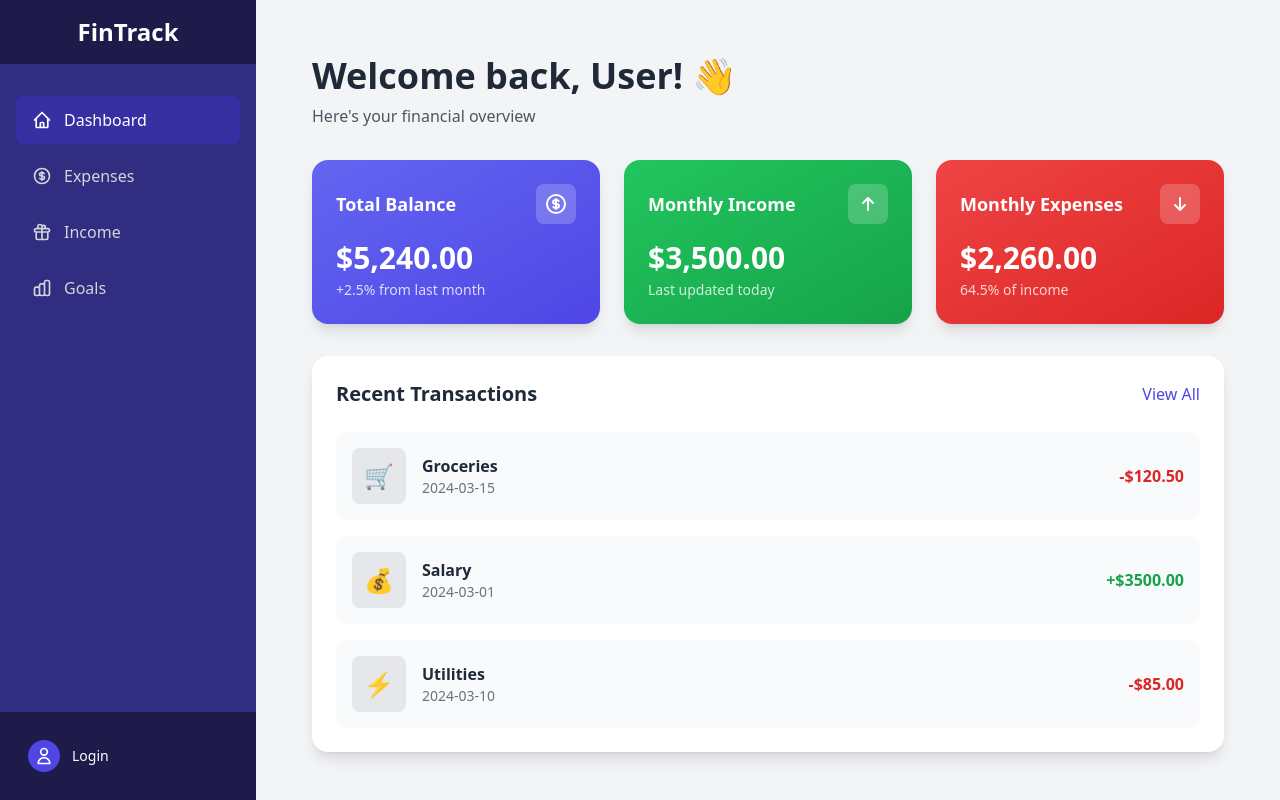
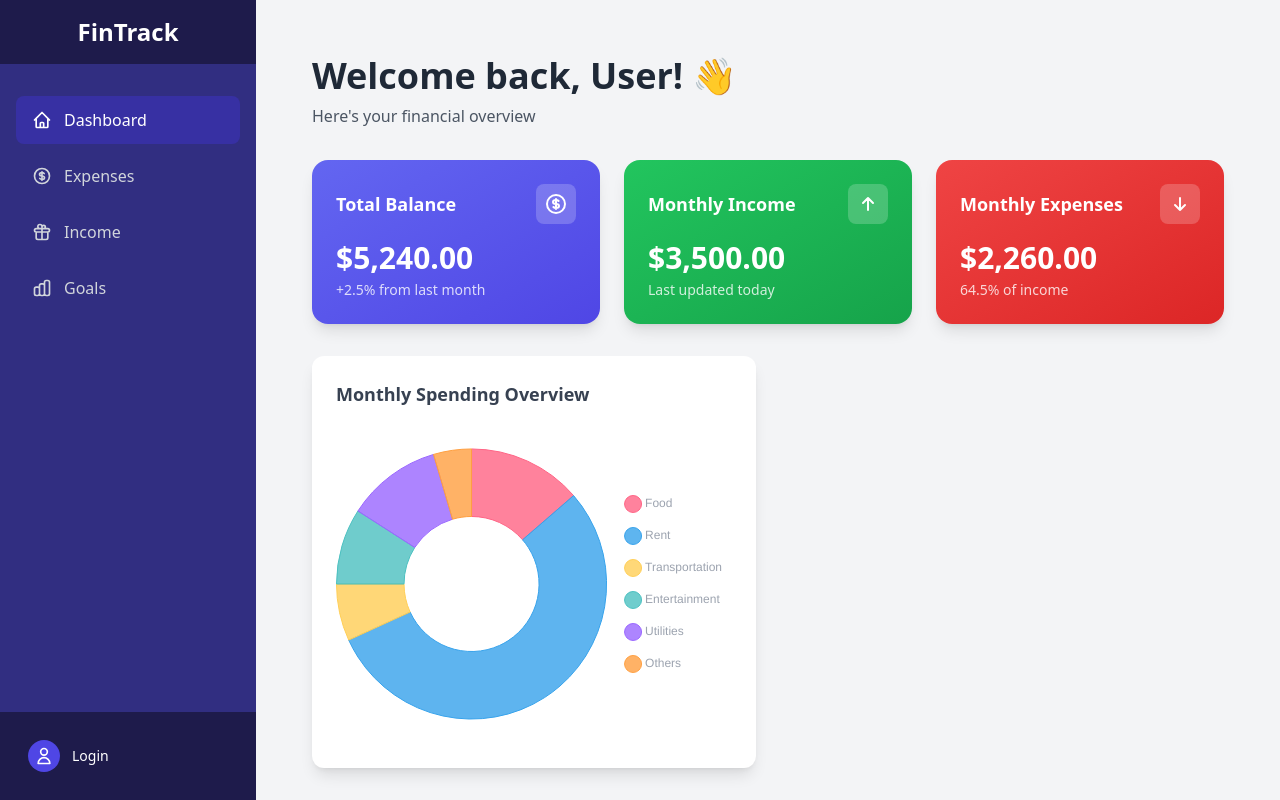
Before and after one commit to Maalim98/financial-tracker, a React (Vite) app: page / in a window 1280 px wide. Shown: the top 800 px of the page. Built offline with nearby package versions, Linux system fonts and the light colour scheme.

Commit message:
Integrate Chart.js with react-chartjs-2

```diff
--- /dev/null
+++ b/src/components/charts/SpendingOverview.jsx
@@ -0,0 +1,71 @@
+import { Doughnut } from 'react-chartjs-2';
+import {
+  Chart as ChartJS,
+  ArcElement,
+  Tooltip,
+  Legend
+} from 'chart.js';
+
+ChartJS.register(
+  ArcElement,
+  Tooltip,
+  Legend
+);
+
+function SpendingOverview() {
+  const data = {
+    labels: ['Food', 'Rent', 'Transportation', 'Entertainment', 'Utilities', 'Others'],
+    datasets: [
+      {
+        data: [300, 1200, 150, 200, 250, 100],
+        backgroundColor: [
+          'rgba(255, 99, 132, 0.8)',
+          'rgba(54, 162, 235, 0.8)',
+          'rgba(255, 206, 86, 0.8)',
+          'rgba(75, 192, 192, 0.8)',
+          'rgba(153, 102, 255, 0.8)',
+          'rgba(255, 159, 64, 0.8)',
+        ],
+        borderColor: [
+          'rgba(255, 99, 132, 1)',
+          'rgba(54, 162, 235, 1)',
+          'rgba(255, 206, 86, 1)',
+          'rgba(75, 192, 192, 1)',
+          'rgba(153, 102, 255, 1)',
+          'rgba(255, 159, 64, 1)',
+        ],
+        borderWidth: 1,
+      },
+    ],
+  };
+
+  const options = {
+    plugins: {
+      legend: {
+        position: 'right',
+        labels: {
+          color: 'rgb(156, 163, 175)',
+          usePointStyle: true,
+          padding: 20,
+          font: {
+            size: 12
+          }
+        }
+      }
+    },
+    maintainAspectRatio: false
+  };
+
+  return (
+    <div className="bg-white dark:bg-gray-800 rounded-xl shadow-lg p-6">
+      <h3 className="text-lg font-semibold text-gray-700 dark:text-gray-200 mb-4">
+        Monthly Spending Overview
+      </h3>
+      <div className="h-80">
+        <Doughnut data={data} options={options} />
+      </div>
+    </div>
+  );
+}
+
+export default SpendingOverview;
--- a/src/pages/Dashboard.jsx
+++ b/src/pages/Dashboard.jsx
@@ -1,3 +1,5 @@
+import SpendingOverview from '../components/charts/SpendingOverview';
+
 function Dashboard() {
   return (
     <div className="p-6">
@@ -49,6 +51,12 @@ function Dashboard() {
         </div>
       </div>
 
+      {/* Charts Section */}
+      <div className="grid grid-cols-1 lg:grid-cols-2 gap-6 mb-8">
+        <SpendingOverview />
+        {/* More charts will be added here later */}
+      </div>
+
       {/* Recent Transactions */}
       <div className="bg-white dark:bg-gray-800 rounded-2xl shadow-lg p-6">
         <div className="flex justify-between items-center mb-6">
```
